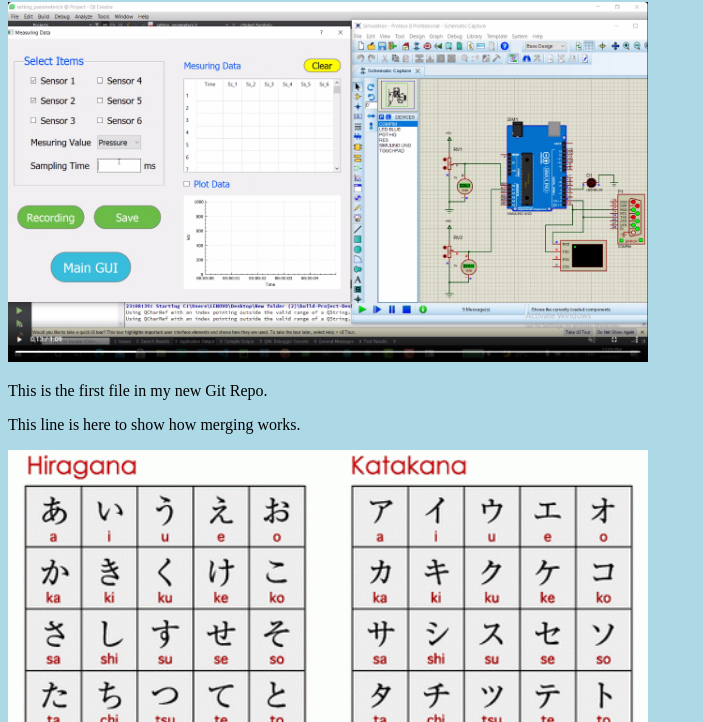
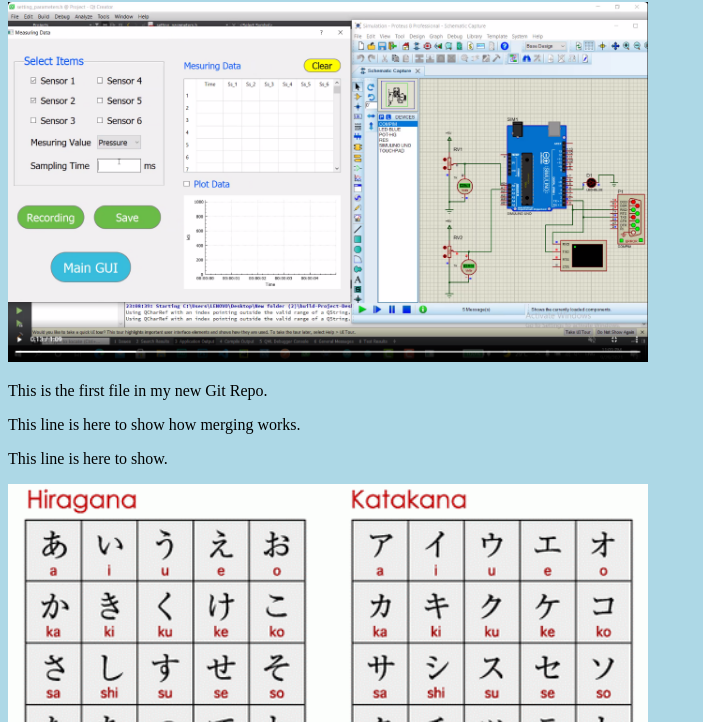
Before and after one commit to CudHnyuH/Test_Git, a plain HTML site: page index.html in a window 1280 px wide. Shown: the part 78-800 px from the top of the page, without its empty margins (0-703 px from the left). Drawn offline with Linux system fonts and the light colour scheme.

```diff
--- a/index.html
+++ b/index.html
@@ -10,6 +10,7 @@
 <div><img src="img_hello_world.jpg" alt="Hello World from Space" style="width:100%;max-width:640px"></div>
 <p>This is the first file in my new Git Repo.</p>
 <p>This line is here to show how merging works.</p>
+<p>This line is here to show.</p>
 <div><img src="img_hello_git.jpg" alt="Hello Git" style="width:100%;max-width:640px"></div>
 
 </body>
```
